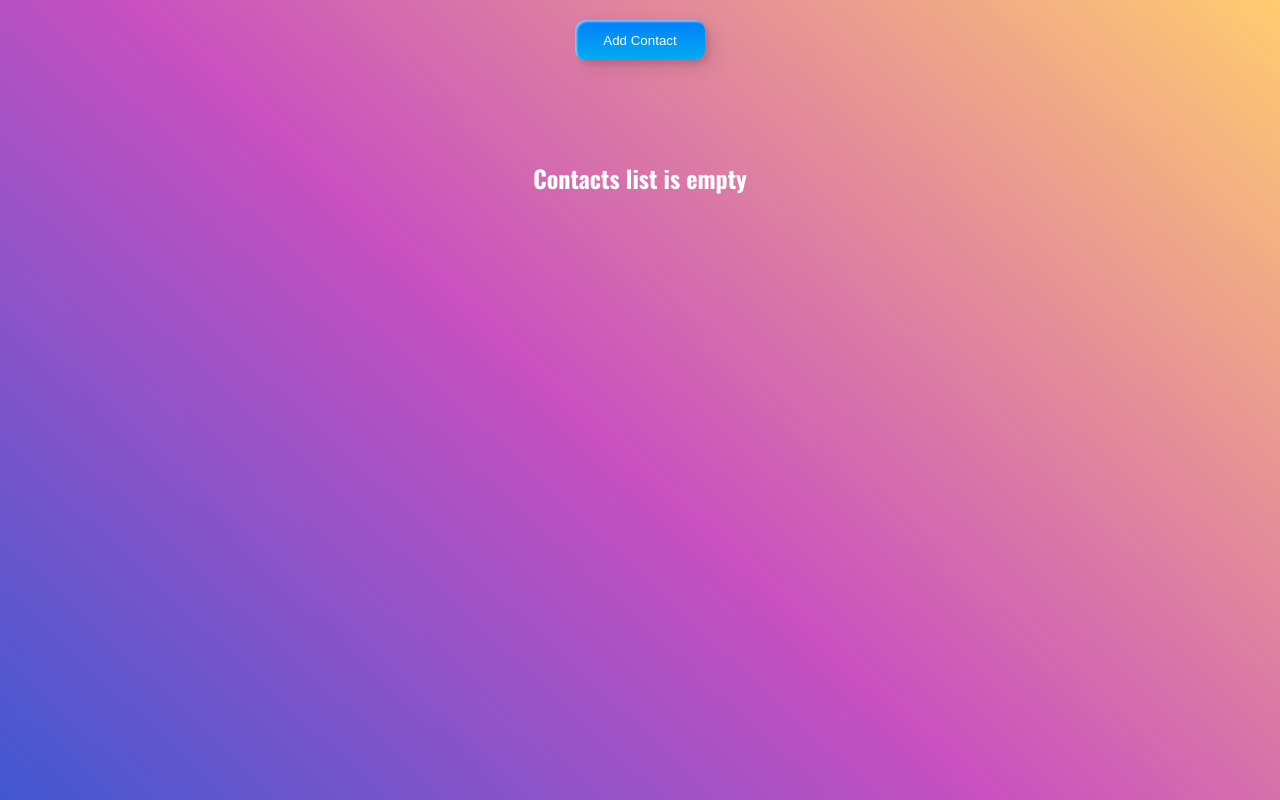
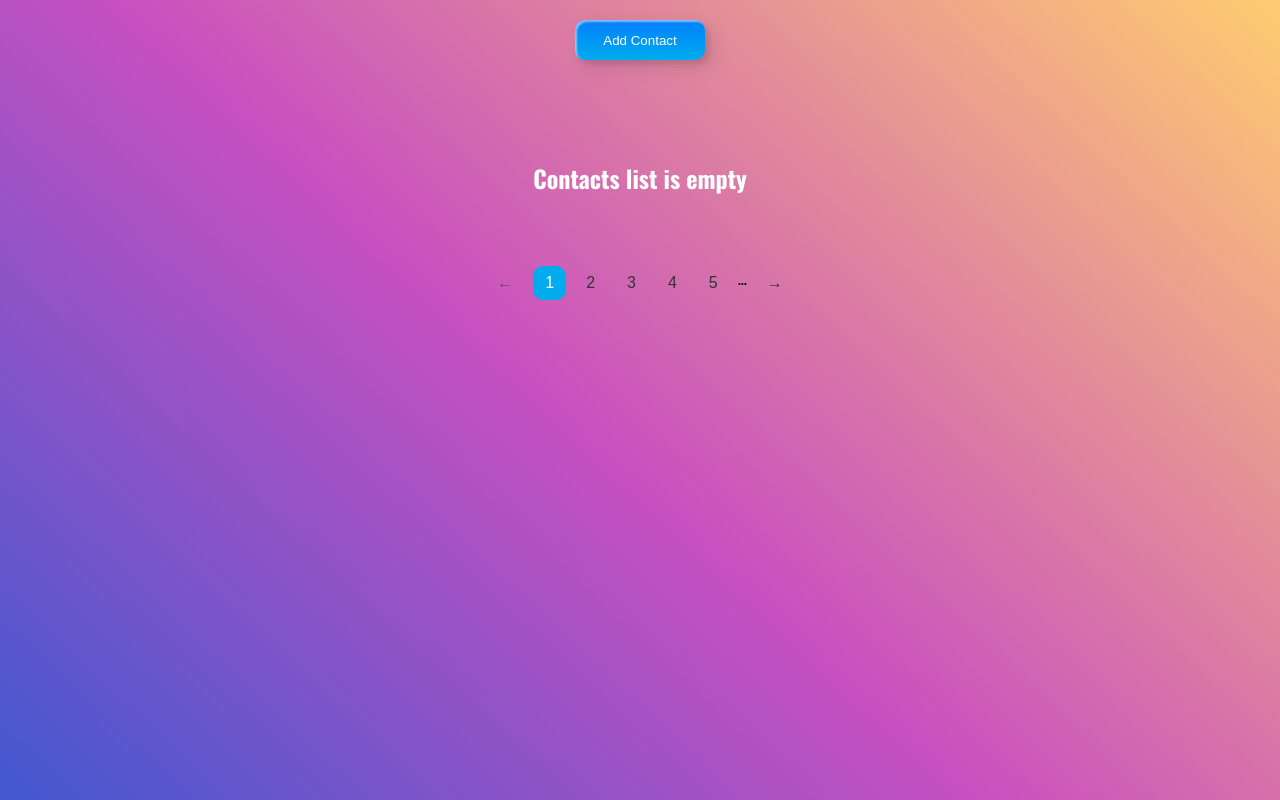
Before and after one commit to Manvel1996/contact_book, a React (Vite) app: page / in a window 1280 px wide. Built offline with nearby package versions, Linux system fonts and the light colour scheme.

Commit message:
edit redux state array to obj contact

```diff
--- a/src/components/ContactForm.jsx
+++ b/src/components/ContactForm.jsx
@@ -5,8 +5,9 @@ import { useDispatch } from "react-redux";
 
 import {
   addContact,
+  addContactFavorite,
   editContact,
-} from "../redux/features/contacts/ContactsSlice";
+} from "../redux/features/contacts/ContactsActions";
 import Input from "./UI/input/Input";
 import Select from "./UI/select/Select";
 import {
@@ -102,6 +103,7 @@ export default function ContactForm({ closeModal, editedContact, visible }) {
     setPhotoUrl("");
     setPhotoUrlErr(false);
     setStatus("");
+    setFavorite("All");
   }
 
   function submit(e) {
@@ -166,12 +168,17 @@ export default function ContactForm({ closeModal, editedContact, visible }) {
       phone,
       photoUrl,
       status,
+      favorite,
     };
 
     if (editedContact) {
       dispatch(editContact(newContact));
     } else {
-      dispatch(addContact(newContact));
+      if (newContact.favorite === "Favorite") {
+        dispatch(addContactFavorite(newContact));
+      } else {
+        dispatch(addContact(newContact));
+      }
       clearForm();
     }
 
--- a/src/components/ContactItem.jsx
+++ b/src/components/ContactItem.jsx
@@ -6,7 +6,7 @@ import { useDispatch } from "react-redux";
 import ContactForm from "./ContactForm";
 import ModalConfirm from "./UI/confirmModal/ModalConfirm";
 import Modal from "./UI/modal/Modal";
-import { removeContact } from "../redux/features/contacts/ContactsSlice";
+import { removeContact } from "../redux/features/contacts/ContactsActions";
 
 import "../assets/styles//components/ContactItem.scss";
 
--- a/src/components/ContactList.jsx
+++ b/src/components/ContactList.jsx
@@ -3,7 +3,7 @@ import React from "react";
 import { useSelector } from "react-redux";
 
 import ContactItem from "./ContactItem";
-import { contacts } from "../redux/features/contacts/ContactsSlice";
+import { contacts } from "../redux/features/contacts/ContactsActions";
 
 import "../assets/styles/components/ContactList.scss";
 
--- /dev/null
+++ b/src/components/UI/pagination/Pagination.jsx
@@ -0,0 +1,122 @@
+import React, { useState } from "react";
+
+import "./Pagination.scss";
+
+export default function Pagination({
+  totalItems,
+  itemsPerPage,
+  contactPageChange,
+}) {
+  const [currentPage, setCurrentPage] = useState(1);
+
+  const totalPages = Math.ceil(totalItems / itemsPerPage);
+  const pageNumbers = [];
+
+  for (let i = 1; i <= totalPages; i++) {
+    pageNumbers.push(i);
+  }
+
+  function changePageNumber(pageNumber) {
+    setCurrentPage(pageNumber);
+    contactPageChange(pageNumber);
+  }
+
+  function prevPage() {
+    if (currentPage > 1) {
+      const newPage = currentPage - 1;
+      setCurrentPage(newPage);
+      contactPageChange(newPage);
+    }
+  }
+
+  function nextPage() {
+    if (currentPage < totalPages) {
+      const newPage = currentPage + 1;
+      setCurrentPage(newPage);
+      contactPageChange(newPage);
+    }
+  }
+
+  function renderPagination() {
+    if (totalPages <= 5) {
+      return pageNumbers.map((pageNumber) => (
+        <button
+          key={pageNumber}
+          onClick={() => changePageNumber(pageNumber)}
+          className={
+            currentPage === pageNumber
+              ? "pagination__button pagination__button--active"
+              : "pagination__button"
+          }
+        >
+          {pageNumber}
+        </button>
+      ));
+    } else {
+      const visiblePages = [];
+      let startPage, endPage;
+
+      if (currentPage <= 3) {
+        startPage = 1;
+        endPage = 5;
+      } else if (currentPage >= totalPages - 2) {
+        startPage = totalPages - 4;
+        endPage = totalPages;
+      } else {
+        startPage = currentPage - 2;
+        endPage = currentPage + 2;
+      }
+
+      for (let i = startPage; i <= endPage; i++) {
+        visiblePages.push(i);
+      }
+
+      return (
+        <>
+          {currentPage > 3 && <span className="pagination__ellipsis">...</span>}
+          {visiblePages.map((pageNumber) => (
+            <button
+              key={pageNumber}
+              onClick={() => changePageNumber(pageNumber)}
+              className={
+                currentPage === pageNumber
+                  ? "pagination__button pagination__button--active"
+                  : "pagination__button"
+              }
+            >
+              {pageNumber}
+            </button>
+          ))}
+
+          {currentPage < totalPages - 2 && (
+            <span className="pagination__ellipsis">...</span>
+          )}
+        </>
+      );
+    }
+  }
+
+  return (
+    <div className="pagination">
+      <button
+        onClick={prevPage}
+        className={`pagination__button pagination__button--prev ${
+          currentPage === 1 ? "pagination__button--disabled" : ""
+        }`}
+        disabled={currentPage === 1}
+      >
+        &#8592;
+      </button>
+      {renderPagination()}
+      <button
+        onClick={nextPage}
+        className={`pagination__button pagination__button--next ${
+          currentPage === totalPages ? "pagination__button--disabled" : ""
+        }`}
+        disabled={currentPage === totalPages}
+      >
+        &#8594;
+      </button>
+    </div>
+  );
+}
--- /dev/null
+++ b/src/components/UI/pagination/Pagination.scss
@@ -0,0 +1,40 @@
+@import "../../../assets/styles/MainVariables.scss";
+
+.pagination {
+  display: flex;
+  justify-content: center;
+  margin-top: 20px;
+
+  &__button {
+    border: none;
+    background-color: transparent;
+    color: #333;
+    font-size: 16px;
+    padding: 8px 12px;
+    margin: 0 4px;
+    cursor: pointer;
+    transition: background-color 0.3s;
+    border-radius: $radius;
+
+    &:hover {
+      background-color: $color;
+      color: #fff;
+    }
+
+    &--prev[disabled],
+    &--next[disabled],
+    &--disabled {
+      cursor: not-allowed;
+      opacity: 0.6;
+    }
+
+    &--active {
+      background-color: $color;
+      color: #fff;
+    }
+  }
+
+  &__ellipsis {
+    margin: 0 4px;
+  }
+}
--- a/src/pages/ContactsBook.jsx
+++ b/src/pages/ContactsBook.jsx
@@ -4,6 +4,9 @@ import ContactList from "../components/ContactList";
 import ContactForm from "../components/ContactForm";
 import Button from "../components/UI/button/Button";
 import Modal from "../components/UI/modal/Modal";
+import Pagination from "../components/UI/pagination/pagination";
+
+import { contactPageChange } from "../redux/features/contacts/ContactsActions";
 
 import "../assets/styles/pages/ContactsBook.scss";
 
@@ -20,6 +23,11 @@ export default function ContactsBook() {
 
       <ContactList />
 
+      <Pagination
+        totalItems={1000}
+        itemsPerPage={20}
+        contactPageChange={contactPageChange}
+      />
       <Modal visible={visible} setVisible={setVisible}>
         <ContactForm closeModal={closeModal} />
       </Modal>
--- /dev/null
+++ b/src/redux/features/contacts/ContactsActions.js
@@ -0,0 +1,41 @@
+export function contacts(state) {
+  if (state.contacts.list === "Favorite") {
+    return state.contacts.favorite;
+  }
+  return state.contacts.all;
+}
+
+export function addContact(contact) {
+  return {
+    type: "add-contact",
+    payload: contact,
+  };
+}
+
+export function addContactFavorite(contact) {
+  return {
+    type: "add-contact-favorite",
+    payload: contact,
+  };
+}
+
+export function editContact(contact) {
+  return {
+    type: "edit-contact",
+    payload: contact,
+  };
+}
+
+export function removeContact(id) {
+  return {
+    type: "remove-contact",
+    payload: id,
+  };
+}
+
+export function contactPageChange(num) {
+  return {
+    type: "contact-page-change",
+    payload: num,
+  };
+}
--- /dev/null
+++ b/src/redux/features/contacts/ContactsReducer.js
@@ -0,0 +1,34 @@
+export function ContactsReducer(state = {}, action) {
+  if (action.type === "add-contact") {
+    return {
+      ...state,
+      all: [action.payload, ...state.all],
+    };
+  } else if (action.type === "add-contact-favorite") {
+    return {
+      ...state,
+      all: [action.payload, ...state.all],
+      favorite: [action.payload, ...state.favorite],
+    };
+  } else if (action.type === "edit-contact") {
+    return state.map((el) => {
+      if (el.id === action.payload.id) {
+        return action.payload;
+      }
+      return el;
+    });
+  } else if (action.type === "remove-contact") {
+    return state.filter((el) => el.id !== action.payload);
+  } else if (action.type === "contact-page-change") {
+    return state;
+  }
+  return state;
+}
+
+export const initialContacts = {
+  all: [],
+  favorites: [],
+  currentPage: 1,
+  totalPage: 20,
+  list: "All",
+};
--- a/src/redux/features/contacts/ContactsSlice.js
+++ /dev/null
@@ -1,42 +0,0 @@
-export function contactsReducer(state = [], action) {
-  if (action.type === "add-contact") {
-    return [action.payload, ...state];
-  } else if (action.type === "edit-contact") {
-    return state.map((el) => {
-      if (el.id === action.payload.id) {
-        return action.payload;
-      }
-      return el;
-    });
-  } else if(action.type === "remove-contact"){
-    return state.filter((el) => el.id !== action.payload);
-  }
-  return state;
-}
-
-export const initialContacts = [];
-
-export function contacts(state) {
-  return state.contacts;
-}
-
-export function addContact(contact) {
-  return {
-    type: "add-contact",
-    payload: contact,
-  };
-}
-
-export function editContact(contact) {
-  return {
-    type: "edit-contact",
-    payload: contact,
-  };
-}
-
-export function removeContact(id) {
-  return {
-    type: "remove-contact",
-    payload: id,
-  };
-}
--- a/src/redux/store.js
+++ b/src/redux/store.js
@@ -1,13 +1,13 @@
 import { createStore, combineReducers } from "redux";
 
-import { contactsReducer, initialContacts } from "./features/contacts/ContactsSlice";
-
-
-
+import {
+  ContactsReducer,
+  initialContacts,
+} from "./features/contacts/ContactsReducer";
 
 const store = createStore(
   combineReducers({
-    contacts: contactsReducer,
+    contacts: ContactsReducer,
   }),
   {
     contacts: initialContacts,
```
